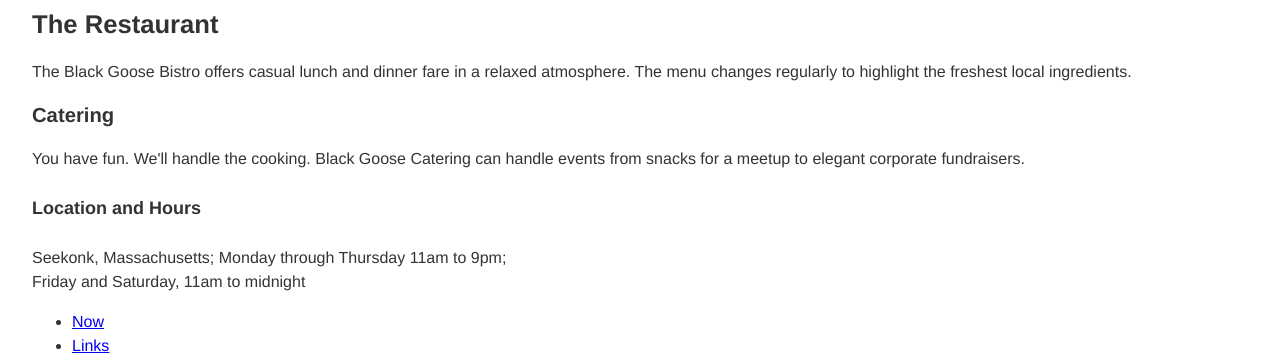
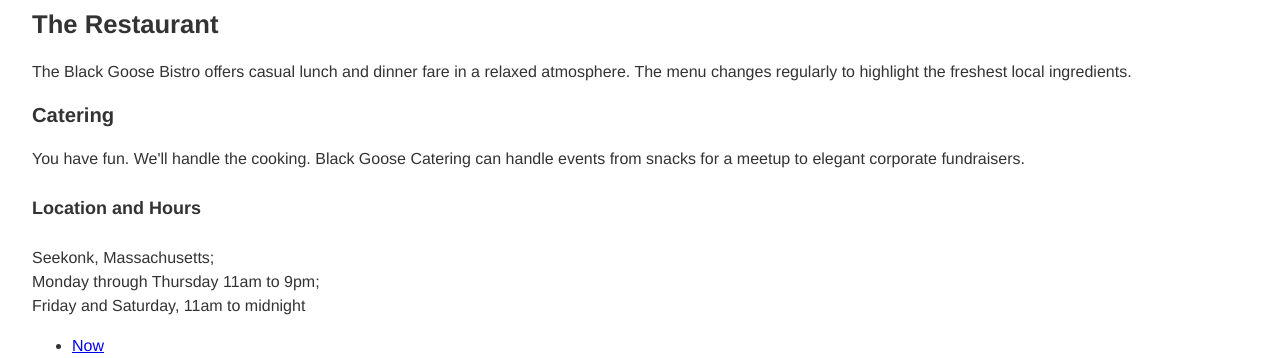
Before and after one commit to ninatranle/ninatranle.github.io, a plain HTML site: page index.html in a window 1280 px wide. Shown: the part 91-449 px from the top of the page. Drawn offline with Linux system fonts and the light colour scheme.

Commit message:
Update index.html

```diff
--- a/index.html
+++ b/index.html
@@ -23,7 +23,7 @@
     <p>You have fun. We'll handle the cooking. Black Goose Catering can handle events from snacks for a meetup to elegant corporate fundraisers.</p>
 
     <h4>Location and Hours</h4>
-    <p>Seekonk, Massachusetts;
+    <p>Seekonk, Massachusetts;<br>
     Monday through Thursday 11am to 9pm;<br>
     Friday and Saturday, 11am to midnight</p>
     <nav role="navigation">
```
